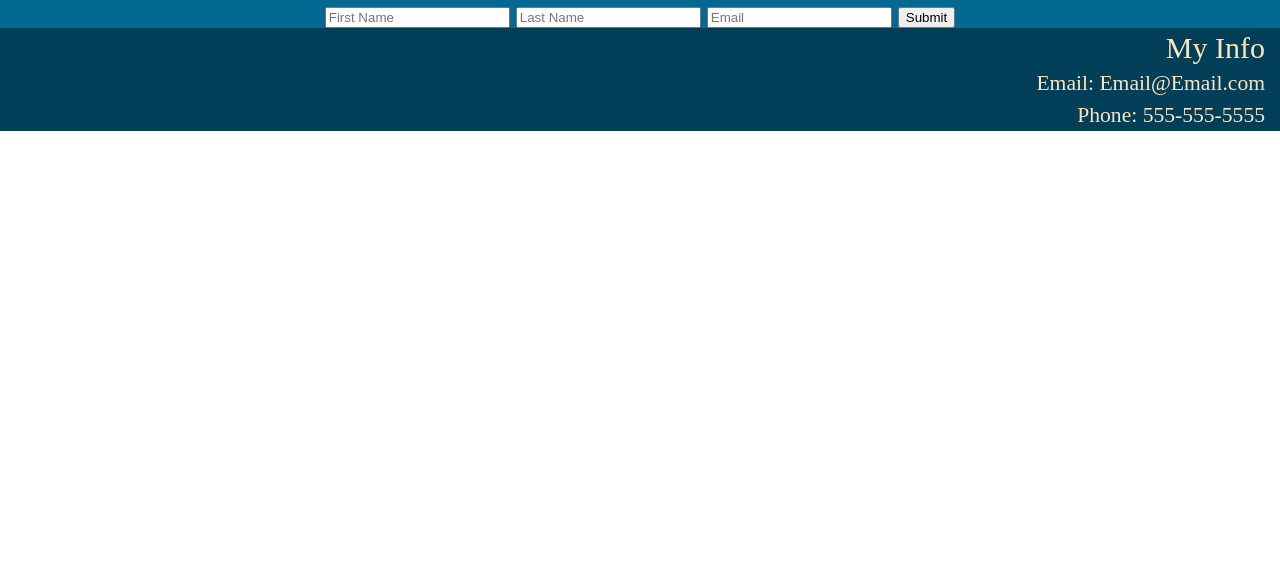
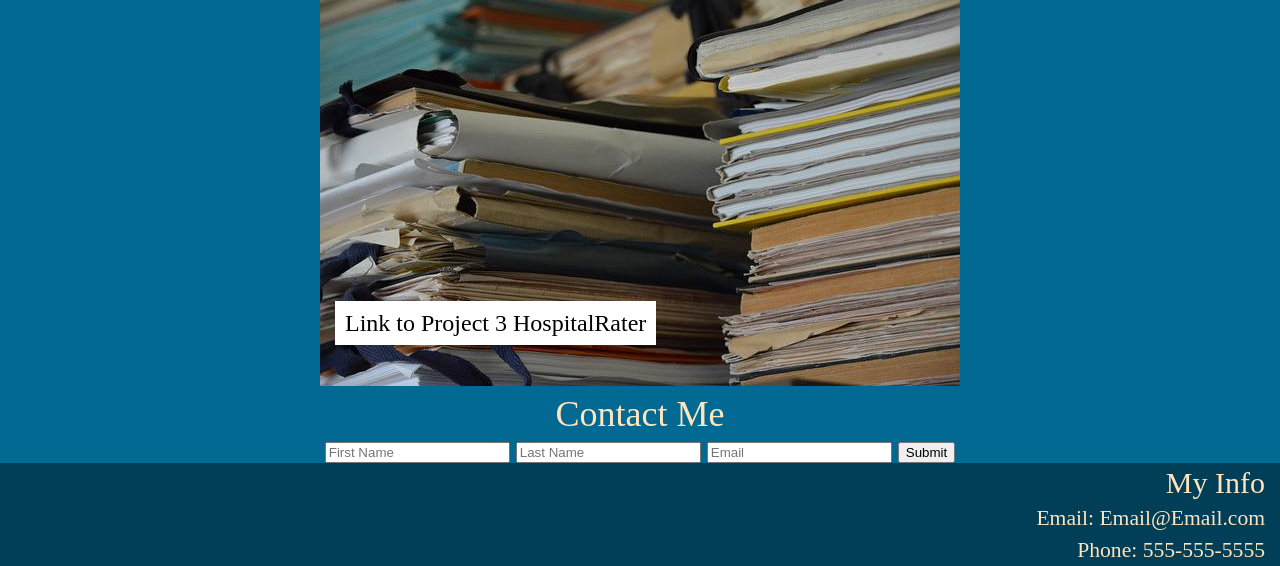
Before and after one commit to Wolfgang978/Portfolio-about-me, a plain HTML site: page index.html in a window 1280 px wide. Shown: the part 2802-3368 px from the top of the page. Before the commit the page ends 2933 px from the top, so only its background shows below. Drawn offline with Linux system fonts and the light colour scheme.

Commit message:
added project 3

```diff
--- a/index.html
+++ b/index.html
@@ -41,7 +41,7 @@
       </p>
     </section>
     <h3 id="myWork">My Work</h3>
-    <section class=myWork>
+    <section class="myWork">
 
       <div class="myWorkDiv">
         <a class="myWorka" target="_blank" href="https://ancient-cliffs-85623.herokuapp.com/">
@@ -68,6 +68,12 @@
           <div class="textDeceration">Link to Travel Guide</div>
         </div>
         </a>
+        <a class="myWorka" target="_blank" href="https://infinite-meadow-47316.herokuapp.com/">
+          <div class="container">
+          <img class="myWorkimg" src="./Assets/images/Files.jpg" alt="A picture of Files">
+          <div class="textDeceration">Link to Project 3 HospitalRater</div>
+        </div>
+        </a>
       </div>
     </section>
     <h3 id="contactMe">Contact Me</h3>
```
